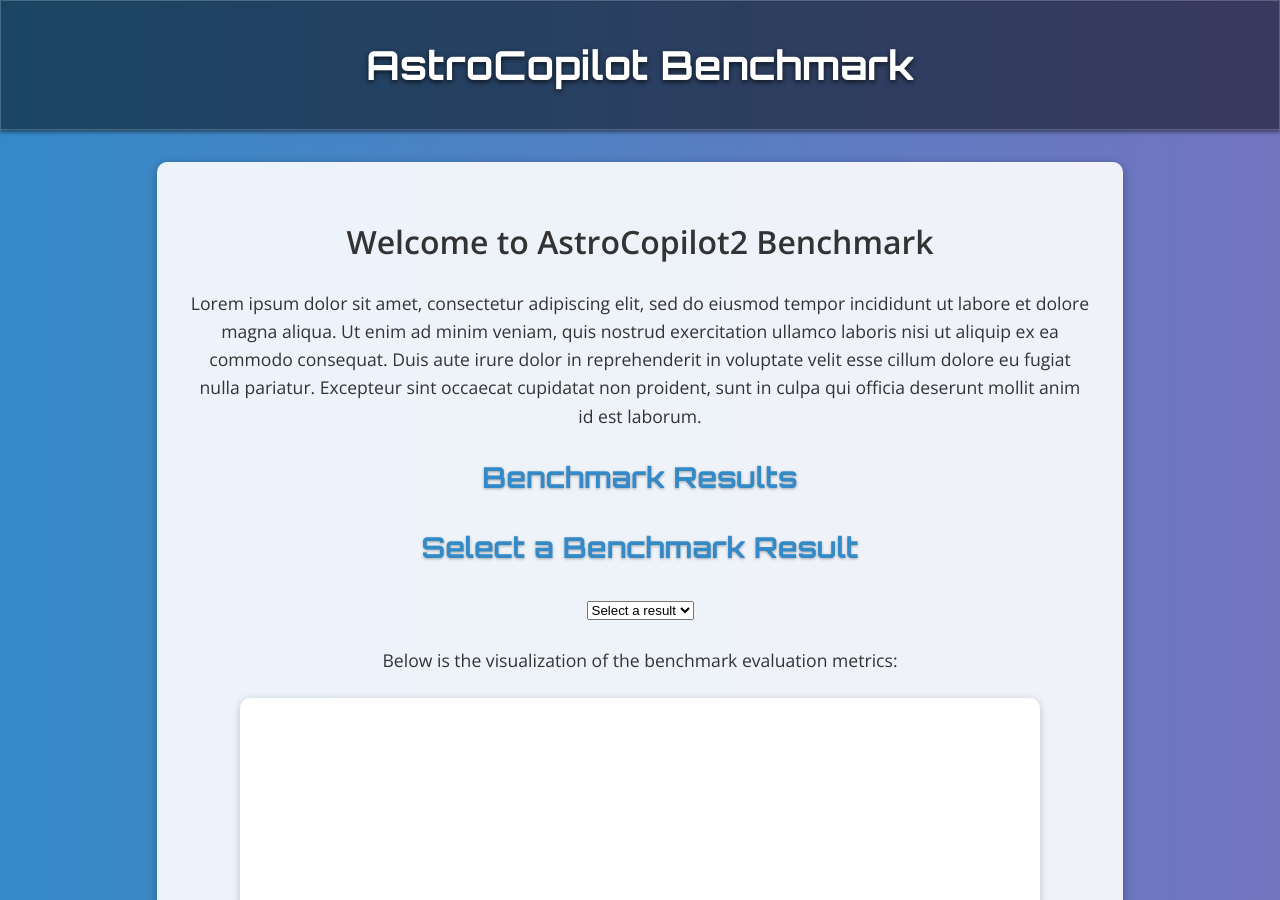
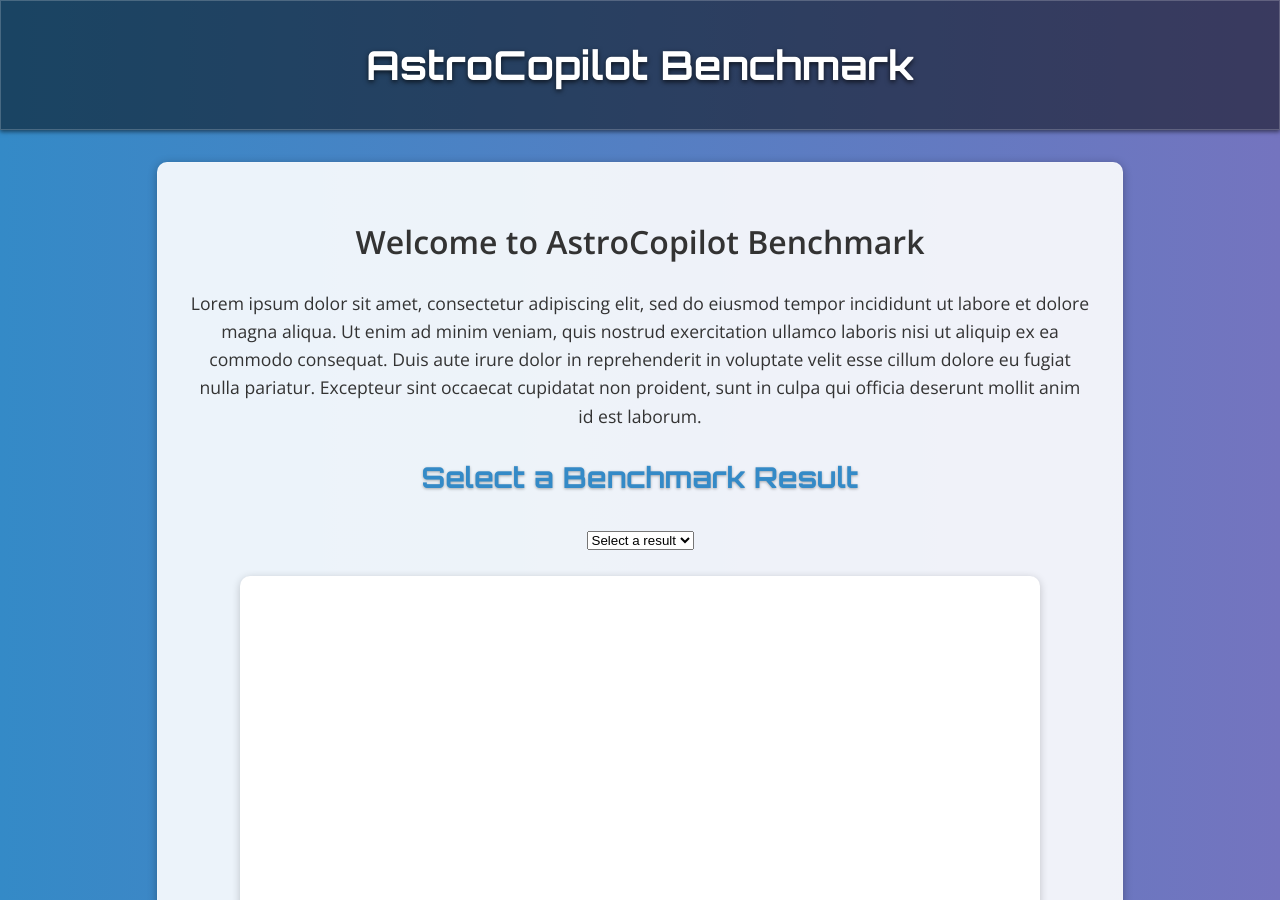
Before and after one commit to Murtato1/astbench, a Jekyll site: the page built from index.markdown, in a window 1280 px wide and 900 px high. Built offline with Jekyll 4.4.1, drawn with Linux system fonts in a browser that asks for light colours.

Commit message:
Update index.markdown

```diff
--- a/index.markdown
+++ b/index.markdown
@@ -3,23 +3,15 @@ layout: default
 title: Home
 ---
 
-# Welcome to AstroCopilot2 Benchmark
+# Welcome to AstroCopilot Benchmark
 
 Lorem ipsum dolor sit amet, consectetur adipiscing elit, sed do eiusmod tempor incididunt ut labore et dolore magna aliqua. Ut enim ad minim veniam, quis nostrud exercitation ullamco laboris nisi ut aliquip ex ea commodo consequat. Duis aute irure dolor in reprehenderit in voluptate velit esse cillum dolore eu fugiat nulla pariatur. Excepteur sint occaecat cupidatat non proident, sunt in culpa qui officia deserunt mollit anim id est laborum.
-
-## Benchmark Results
-
-<h3 id="current-file"></h3>
 
 <h2>Select a Benchmark Result</h2>
 <select id="file-selector">
   <option>Select a result</option>
 </select>
 <h3 id="current-file"></h3>
-<p>Below is the visualization of the benchmark evaluation metrics:</p>
-
-<canvas id="benchmarkChart" width="800" height="400"></canvas>
-
 
 <canvas id="benchmarkChart" width="800" height="400"></canvas> <!-- Enlarged chart -->
 
```
